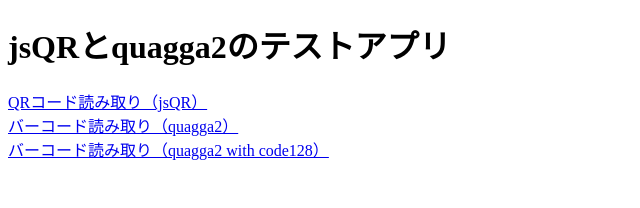
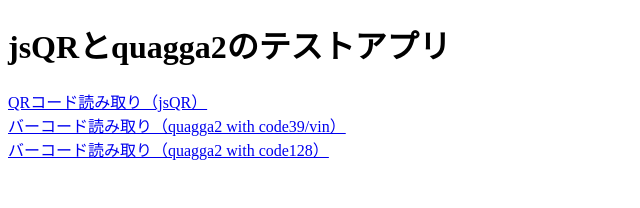
Before and after one commit to 10tera/jsqr-quagga2-test, a Next.js app: page / in a window 1280 px wide. Shown: the top 208 px of the page, without its empty margins (0-640 px from the left). Built offline with nearby package versions, Linux system fonts and the light colour scheme.

Commit message:
fix: code39 link text

```diff
--- a/src/pages/index.tsx
+++ b/src/pages/index.tsx
@@ -6,7 +6,7 @@
       <h1>jsQRとquagga2のテストアプリ</h1>
       <Link href="/jsqr">QRコード読み取り（jsQR）</Link>
       <br />
-      <Link href="/quagga2">バーコード読み取り（quagga2）</Link>
+      <Link href="/quagga2">バーコード読み取り（quagga2 with code39/vin）</Link>
       <br />
       <Link href="/quagga2-code-128">
         バーコード読み取り（quagga2 with code128）
```
